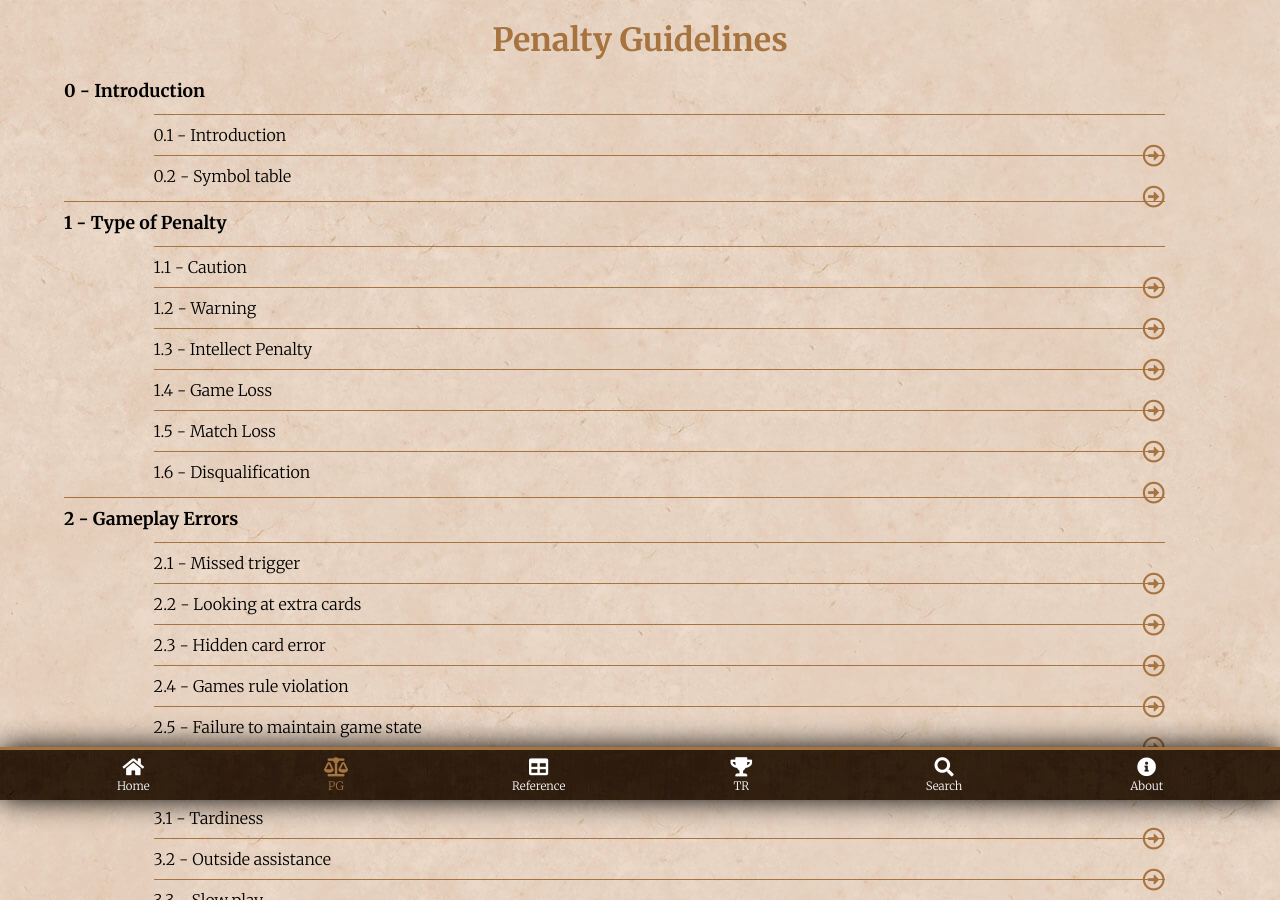
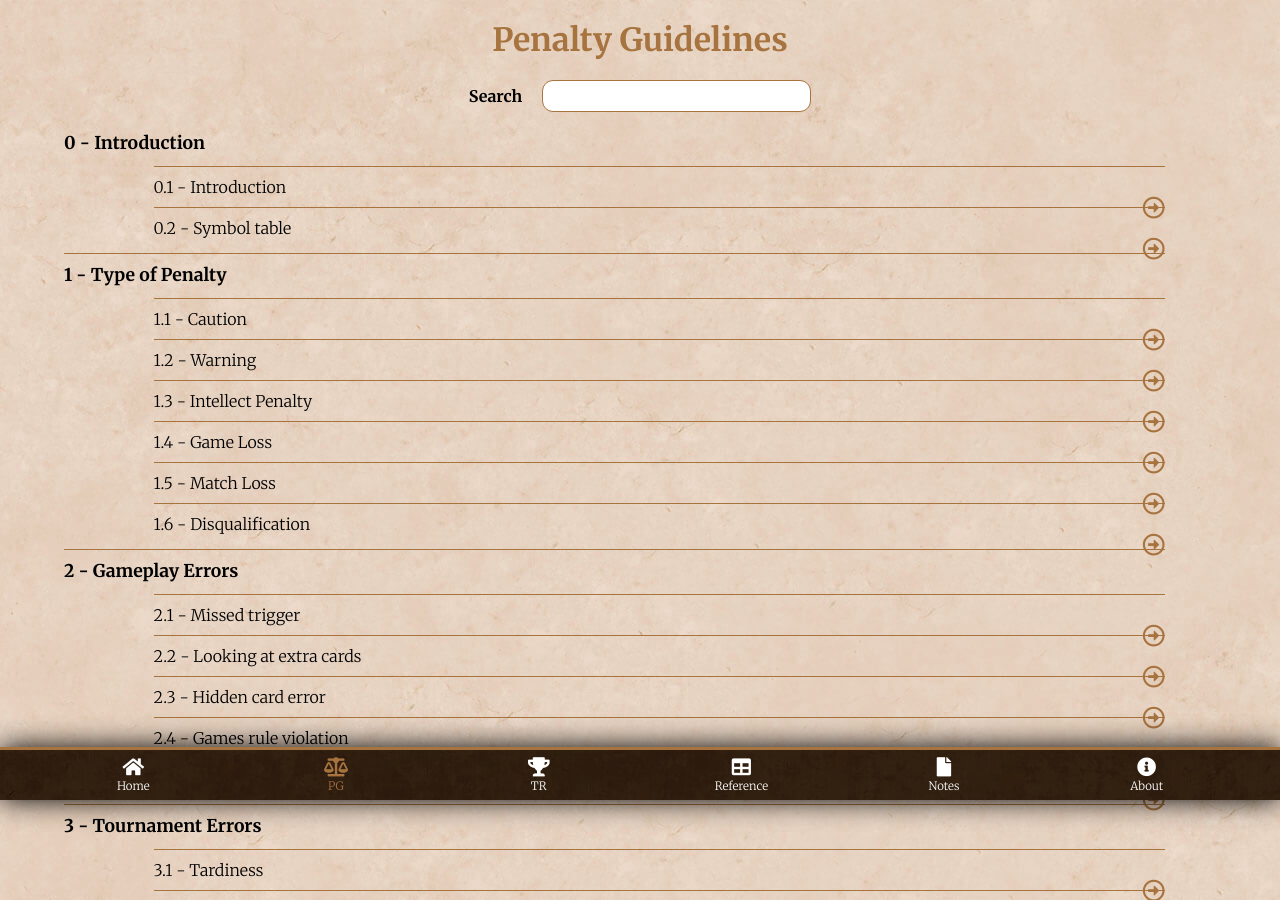
Before and after one commit to federicodonner/fabdocs, a React (Create React App) app: page /d/pg in a window 1280 px wide. Built offline with nearby package versions, Linux system fonts and the light colour scheme.

Commit message:
feat(app): add link to release notes, refactor search
Move search to the top of each document section. Remove the search
section.

```diff
--- a/src/App.css
+++ b/src/App.css
@@ -249,12 +249,17 @@ a.highlightedLink:active {
 }
 
 .search {
-  background-image: url("./images/paper.jpg");
+  margin-bottom: 20px;
 }
 
 .searchBarContainer {
   width: 100vw;
   text-align: center;
+}
+
+.searchTag {
+  font-weight: 600;
+  margin-right: 20px;
 }
 
 .searchBar {
--- a/src/Document.js
+++ b/src/Document.js
@@ -1,6 +1,7 @@
 import React, { useState, useEffect } from "react";
 import tournamentRules from "./data/tournamentRules";
 import penaltyGuidelines from "./data/penaltyGuidelines";
+import Search from "./Search";
 import SubsectionLink from "./SubsectionLink";
 import loaderImg from "./images/loader.svg";
 
@@ -8,6 +9,7 @@ import loaderImg from "./images/loader.svg";
 export default function Document(props) {
   const [selectedDocument, setSelectedDocument] = useState(null);
   const [loader, setLoader] = useState(true);
+  const [searchActive, setSearchActive] = useState(false);
 
   // It takes the document code from the URL d/:code
   // All available documents need to be improted at the top and added to this switch
@@ -43,6 +45,11 @@ export default function Document(props) {
       {!loader && selectedDocument && (
         <>
           <div className="title">{selectedDocument.name}</div>
+          <Search
+            document={selectedDocument}
+            setSearchActive={setSearchActive}
+          />
+          {!searchActive && (
             <div className="sectionsContainer">
               {selectedDocument.sections.map((section, sectionIndex) => {
                 return (
@@ -52,7 +59,8 @@ export default function Document(props) {
                       {section.name}
                     </div>
                     <div className="subsectionsContainer">
-                    {section.subsections.map((subsection, subsectionIndex) => {
+                      {section.subsections.map(
+                        (subsection, subsectionIndex) => {
                           return (
                             <SubsectionLink
                               key={subsectionIndex}
@@ -62,12 +70,14 @@ export default function Document(props) {
                               name={subsection.name}
                             />
                           );
-                    })}
+                        }
+                      )}
                     </div>
                   </div>
                 );
               })}
             </div>
+          )}
         </>
       )}
     </div>
--- a/src/Footer.js
+++ b/src/Footer.js
@@ -34,16 +34,6 @@ export default function Footer() {
           </div>
         </NavLink>
         <NavLink
-          to="/r"
-          className="footerElement"
-          activeClassName="selectedButton"
-        >
-          <div className="icon">
-            <i className="fas fa-table"></i>
-            <div className="label">Reference</div>
-          </div>
-        </NavLink>
-        <NavLink
           to="/d/tr"
           className="footerElement"
           activeClassName="selectedButton"
@@ -54,15 +44,26 @@ export default function Footer() {
           </div>
         </NavLink>
         <NavLink
-          to="/se"
+          to="/r"
           className="footerElement"
           activeClassName="selectedButton"
         >
           <div className="icon">
-            <i className="fas fa-search"></i>
-            <div className="label">Search</div>
+            <i className="fas fa-table"></i>
+            <div className="label">Reference</div>
           </div>
         </NavLink>
+        <a
+          href="https://fabtcg.com/resources/rules-and-policy-center/release-notes/tales-aria-release-notes/"
+          target="_blank"
+          rel="noreferrer"
+          className="footerElement"
+        >
+          <div className="icon">
+            <i className="fas fa-file"></i>
+            <div className="label">Notes</div>
+          </div>
+        </a>
         <NavLink
           to="/a"
           className="footerElement"
--- a/src/Home.js
+++ b/src/Home.js
@@ -6,9 +6,16 @@ export default function Home() {
         <div className="fabAndStyle">AND</div>
         <div className="fabstyle">BLOOD</div>
       </div>
-      <div className="title">Penalty Guidelines</div>
-      <div className="subtitle">Version 1.7 (2021-09-24)</div>
-      <p>See about for details</p>
+      <div className="title">Docs</div>
+      <p>
+        You can browse or search through the Penalty Guidelines and the
+        Tournament Rules. Select the document in the footer.
+      </p>
+      <p>
+        The Reference section is the quick reference from the Penalty
+        Guidelines.
+      </p>
+      <p>Notes is a link to Tailes of Aria Release Notes.</p>
     </div>
   );
 }
--- a/src/Router.js
+++ b/src/Router.js
@@ -2,7 +2,6 @@ import React from "react";
 import { Route, Switch } from "react-router-dom";
 import Home from "./Home";
 import Reference from "./Reference";
-import Search from "./Search";
 import About from "./About";
 import Document from "./Document";
 import Section from "./Section";
@@ -14,7 +13,6 @@ class Router extends React.Component {
         <Route exact path="/d/:document" component={Document} />
         <Route exact path="/s/:document/:section" component={Section} />
         <Route exact path="/r" component={Reference} />
-        <Route exact path="/se" component={Search} />
         <Route exact path="/a" component={About} />
         <Route exact path="/" component={Home} />
         <Route component={Home} />
--- a/src/Search.js
+++ b/src/Search.js
@@ -1,99 +1,61 @@
 import React, { useState, useEffect, useRef } from "react";
-import loaderImg from "./images/loader.svg";
 import SubsectionLink from "./SubsectionLink";
-import penaltyGuidelines from "./data/penaltyGuidelines";
-import tournamentRules from "./data/tournamentRules";
 
-export default function Search() {
-  const [processedPenaltyGuidelines, setProcessedPenaltyGuidelines] = useState(
-    null
-  );
-  const [processedTournamentRules, setProcessedTournamentRules] = useState(
-    null
-  );
-  const [policySearchResults, setPolicySearchResults] = useState([]);
-  const [tournamentSearchResults, setTournamentSearchResults] = useState([]);
-  const [loader, setLoader] = useState(true);
+export default function Search(props) {
+  const [selectedDocument, setSelectedDocument] = useState(props.document);
+  const [processedDocument, setProcessedDocument] = useState(null);
+  const [searchResults, setSearchResults] = useState([]);
 
   const searchTerm = useRef(null);
 
   useEffect(() => {
-    var processedPenaltyGuidelines = [];
-    penaltyGuidelines.sections.forEach((section) => {
-      section.subsections.forEach((infraction) => {
+    setSelectedDocument(props.document);
+    searchTerm.current.value = "";
+    setSearchResults([]);
+    props.setSearchActive(false);
+  }, [props]);
+
+  useEffect(() => {
+    var processedDocument = [];
+    selectedDocument.sections.forEach((section) => {
+      section.subsections.forEach((subsection) => {
         var contentToPush = "";
-        infraction.content.forEach((content) => {
+        subsection.content.forEach((content) => {
           contentToPush = contentToPush + " " + content.text.toLowerCase();
         });
-        processedPenaltyGuidelines.push({
-          number: infraction.number,
-          name: infraction.name,
+        processedDocument.push({
+          number: subsection.number,
+          name: subsection.name,
           content: contentToPush,
         });
       });
     });
-
-    setProcessedPenaltyGuidelines(processedPenaltyGuidelines);
-    var processedTournamentRules = [];
-    tournamentRules.sections.forEach((section) => {
-      section.subsections.forEach((policy) => {
-        var contentToPush = "";
-        policy.content.forEach((content) => {
-          contentToPush = contentToPush + " " + content.text.toLowerCase();
-        });
-        processedTournamentRules.push({
-          number: policy.number,
-          name: policy.name,
-          content: contentToPush,
-        });
-      });
-    });
-    setProcessedTournamentRules(processedTournamentRules);
-  }, []);
-
-  useEffect(() => {
-    if (processedPenaltyGuidelines && processedTournamentRules)
-      setLoader(false);
-  }, [processedPenaltyGuidelines, processedTournamentRules]);
+    setProcessedDocument(processedDocument);
+  }, [selectedDocument]);
 
   function searchUpdate() {
     if (searchTerm.current.value === "") {
-      setPolicySearchResults([]);
-      setTournamentSearchResults([]);
+      setSearchResults([]);
+      props.setSearchActive(false);
       return;
     }
     var auxSearchResults = [];
-    processedPenaltyGuidelines.forEach((penalty) => {
+    processedDocument.forEach((subsection) => {
       if (
-        penalty.content.indexOf(searchTerm.current.value.toLowerCase()) !== -1
+        subsection.content.indexOf(searchTerm.current.value.toLowerCase()) !==
+        -1
       ) {
-        auxSearchResults.push(penalty);
+        auxSearchResults.push(subsection);
       }
     });
-    setPolicySearchResults(auxSearchResults);
-
-    auxSearchResults = [];
-    processedTournamentRules.forEach((policy) => {
-      if (
-        policy.content.indexOf(searchTerm.current.value.toLowerCase()) !== -1
-      ) {
-        auxSearchResults.push(policy);
-      }
-    });
-    setTournamentSearchResults(auxSearchResults);
+    setSearchResults(auxSearchResults);
+    props.setSearchActive(true);
   }
 
   return (
-    <div className="mainRoute search">
-      <div className="title">Search</div>
-      {loader && (
-        <div className="loaderContainer">
-          <img className="loader" src={loaderImg} alt="loader" />
-        </div>
-      )}
-      {!loader && (
-        <div>
+    <div className="search">
       <div className="searchBarContainer">
+        <span className="searchTag">Search</span>
         <input
           type="text"
           className="searchBar"
@@ -101,31 +63,14 @@ export default function Search() {
           ref={searchTerm}
         />
       </div>
-          {policySearchResults.length > 0 && (
+      {searchResults.length > 0 && (
         <div className="subsectionsContainer">
-              <div className="searchDocument">Penalty Guidelines</div>
-              {policySearchResults.map((subsection, subsectionIndex) => {
+          {searchResults.map((subsection, subsectionIndex) => {
             return (
               <SubsectionLink
                 key={subsectionIndex}
                 index={subsectionIndex}
-                    document="pg"
-                    number={subsection.number}
-                    name={subsection.name}
-                  />
-                );
-              })}
-            </div>
-          )}
-          {tournamentSearchResults.length > 0 && (
-            <div className="subsectionsContainer">
-              <div className="searchDocument">Tournament Rules</div>
-              {tournamentSearchResults.map((subsection, subsectionIndex) => {
-                return (
-                  <SubsectionLink
-                    key={subsectionIndex}
-                    index={subsectionIndex}
-                    document="tr"
+                document={props.document.code}
                 number={subsection.number}
                 name={subsection.name}
               />
@@ -134,7 +79,5 @@ export default function Search() {
         </div>
       )}
     </div>
-      )}
-    </div>
   );
 }
```
Lines whose indentation alone changed are shown as unchanged.
